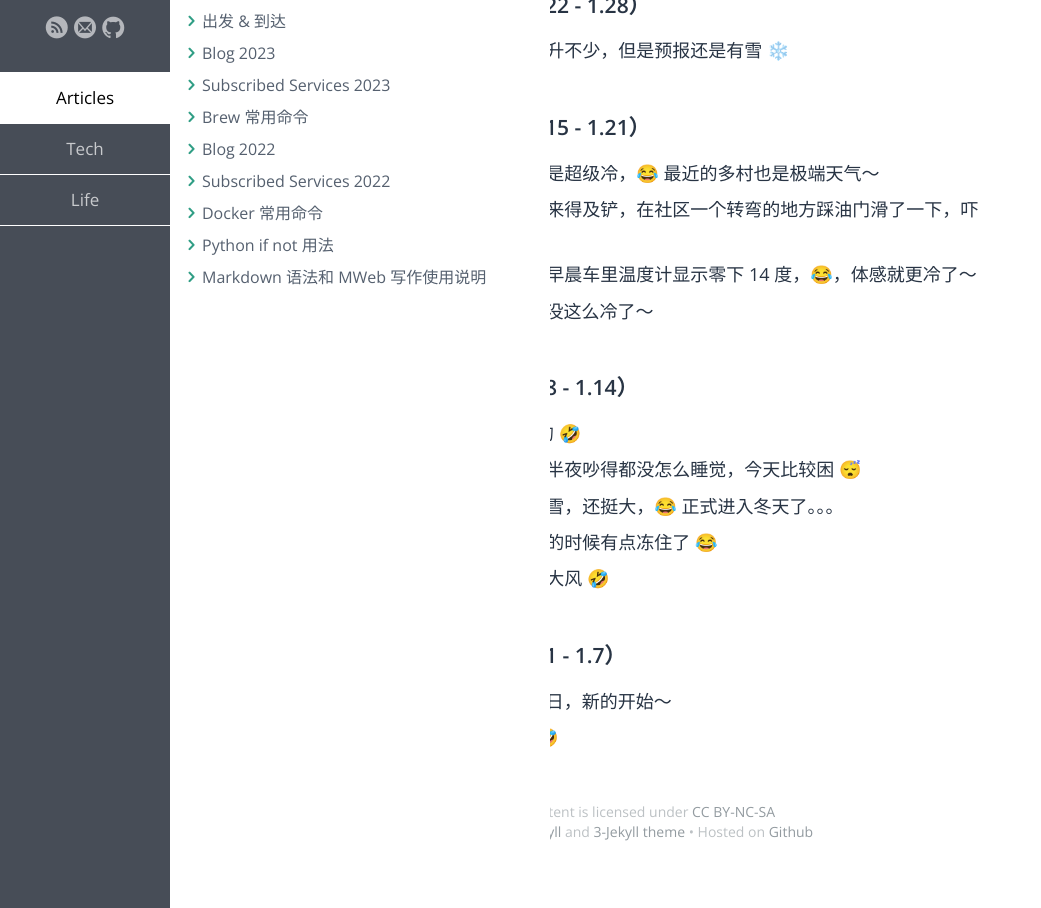
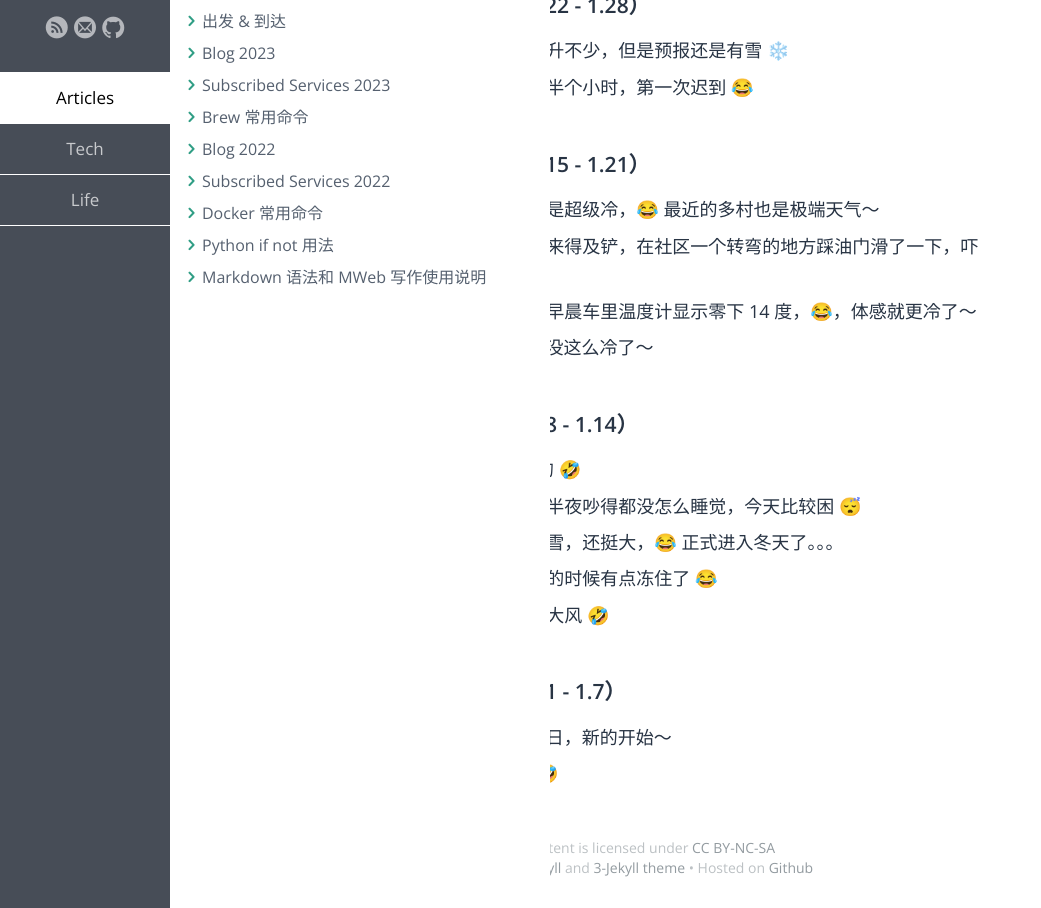
Before and after one commit to samxupeiran/samxupeiran.github.io, a Jekyll site: the page built from _posts/life/2024-01-02-my-blog.md, in a window 1280 px wide, cut to the strip 171-1079 px from the top of the page. Shown: the whole strip, without its empty margins (0-1041 px from the left). Built offline with Jekyll 4.4.1, drawn with Linux system fonts in a browser that asks for light colours; some web fonts are replaced.

Commit message:
feat: add weekly blog 1.23

```diff
--- a/_posts/life/2024-01-02-my-blog.md
+++ b/_posts/life/2024-01-02-my-blog.md
@@ -8,6 +8,7 @@ tags: Blog
 
 - ### 2024 年 1 月 第 4 周（1.22 - 1.28）
      - 1.22 周一，这周温度会回升不少，但是预报还是有雪 ❄️
+     - 1.23 早上被火车挡了接近半个小时，第一次迟到 😂
 
 - ### 2024 年 1 月 第 3 周（1.15 - 1.21）
      - 1.15 大降温，虽然天气但是超级冷，😂 最近的多村也是极端天气～
```
